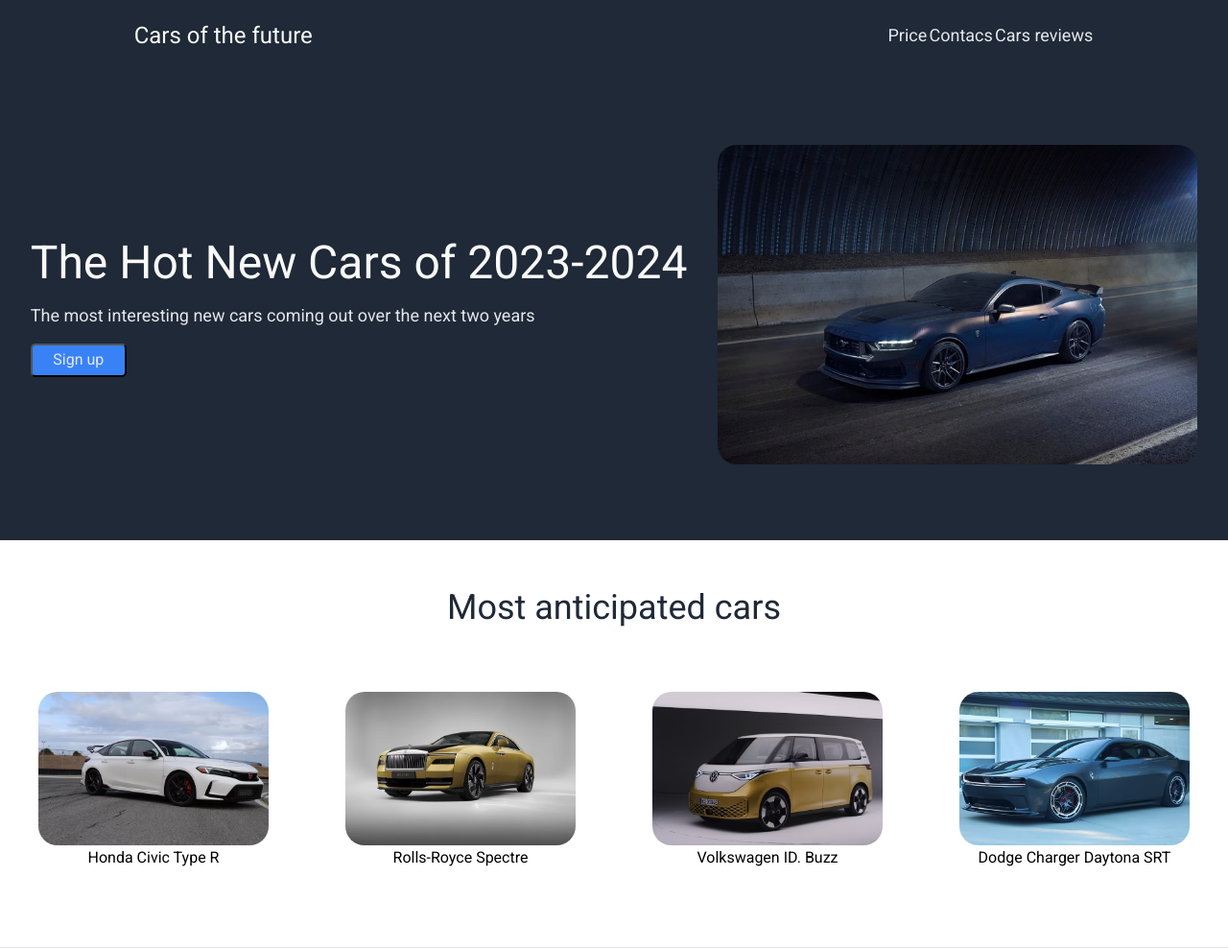
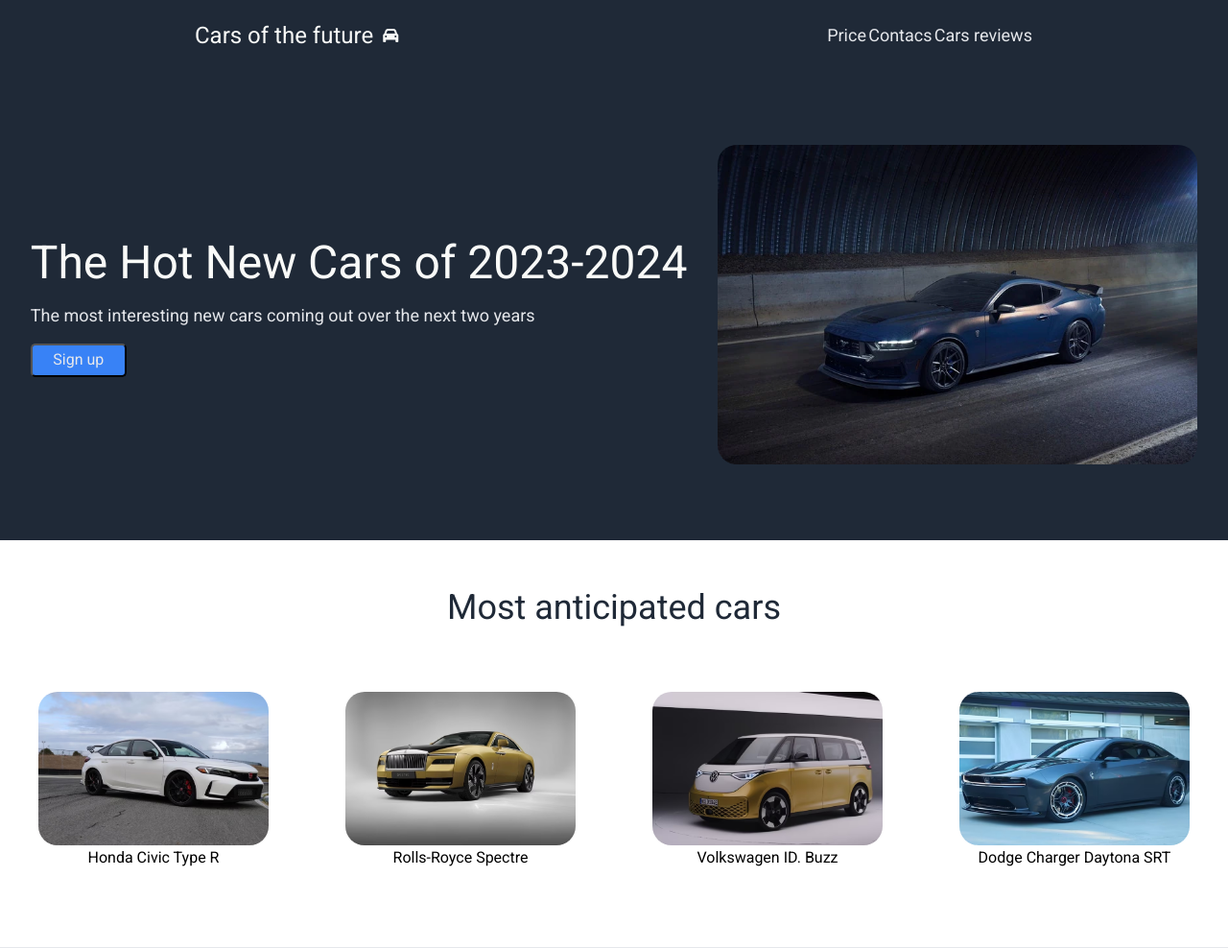
Before and after one commit to Valentinka2222/brainnest_project1, a plain HTML site: page project_css/index.html in a window 1280 px wide. Shown: the top 988 px of the page at 96% size. Drawn offline with nearby package versions, Linux system fonts and the light colour scheme.

Commit message:
added icon in class header__logo

```diff
--- a/project_css/index.html
+++ b/project_css/index.html
@@ -30,8 +30,10 @@
   <body>
     <header class="header">
       <nav class="header__navigation">
-        <p class="header__title">Сars of the future</p>
-        <div class="header__logo"></div>
+        <div class="header__logo">
+          <p class="header__title">Сars of the future</p>
+          <span class="header__icon"> <i class="fa-solid fa-car"></i></span>
+        </div>
         <ul class="header__navigation__list">
           <li class="header__navigation__list_item">Price</li>
           <li class="header__navigation__list_item">Contacs</li>
--- a/project_css/index.scss
+++ b/project_css/index.scss
@@ -7,8 +7,14 @@
 .footer {
   background-color: #1f2937;
   color: #f9faf8;
+  &__logo {
+    display: flex;
+    align-items: center;
+  }
+
   &__title {
     font-size: 24px;
+    margin-right: 10px;
   }
   &__navigation {
     display: flex;
```
Also changed, not shown: project_css/index.css, project_css/style.css, 1 other file.
